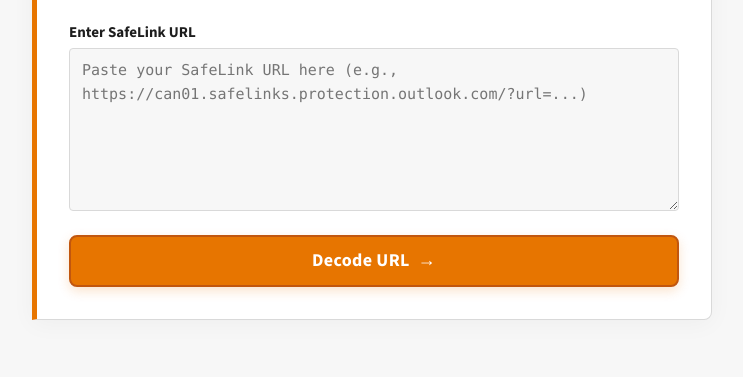
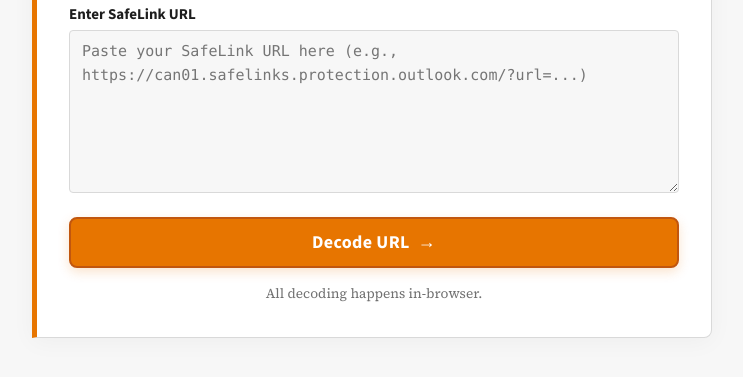
Before and after one commit to pubino/sanelink, a plain HTML site: page index.html in a window 1280 px wide. Shown: the part 299-676 px from the top of the page, without its empty margins (268-1011 px from the left). Drawn offline with nearby package versions, Linux system fonts and the light colour scheme; a web font is replaced by a local one.

Commit message:
Add in-browser decoding notice

```diff
--- a/index.html
+++ b/index.html
@@ -39,10 +39,11 @@
           ></textarea>
         </div>
 
-        <div class="pt-form__actions" style="border: none; padding-top: 0; margin-top: var(--space-2);">
-          <button id="decode-btn" class="pt-btn pt-btn--primary pt-btn--round-corners decode-button">
+        <div class="pt-form__actions" style="border: none; padding-top: 0; margin-top: var(--space-2); flex-direction: column; align-items: center; gap: var(--space-2);">
+          <button id="decode-btn" class="pt-btn pt-btn--primary pt-btn--round-corners decode-button" style="width: 100%;">
             Decode URL &nbsp;→
           </button>
+          <small class="pt-field__hint" style="text-align: center; display: block; margin-top: var(--space-2); width: 100%;">All decoding happens in-browser.</small>
         </div>
       </div>
 
```
